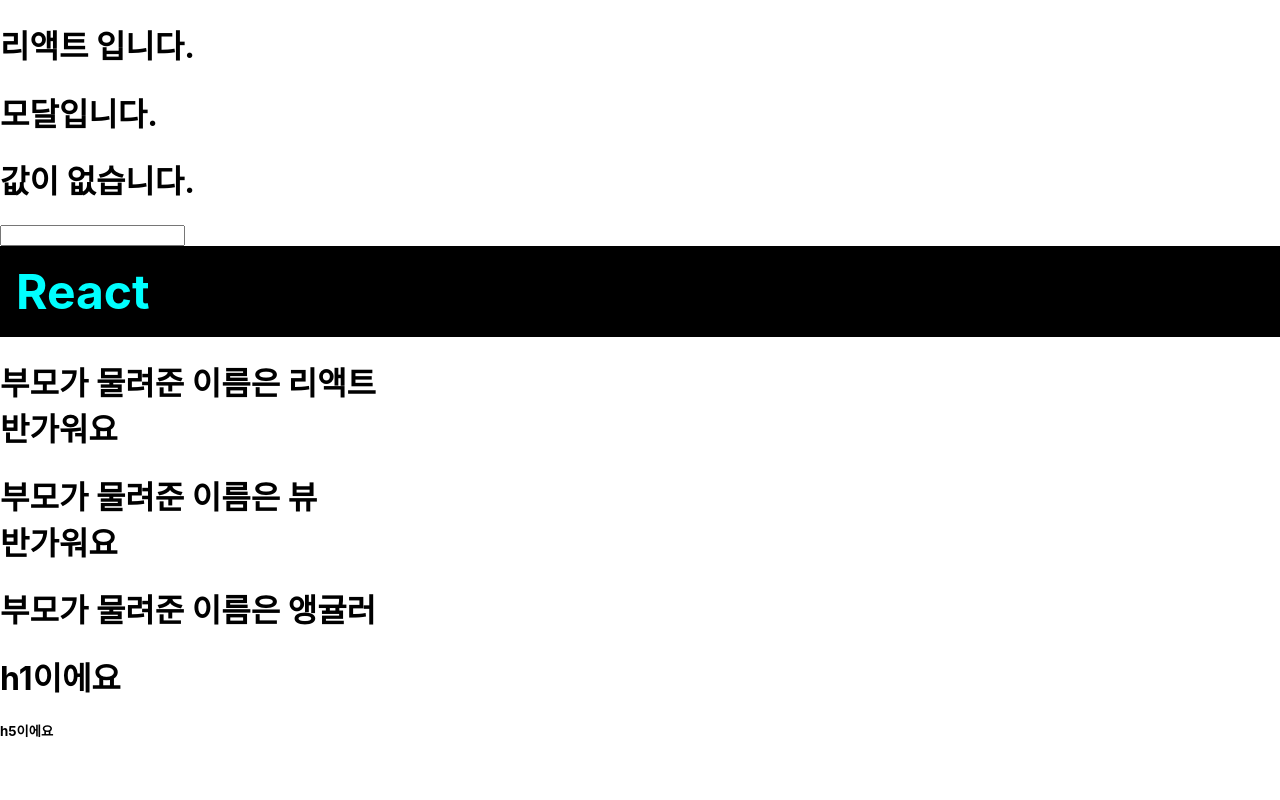
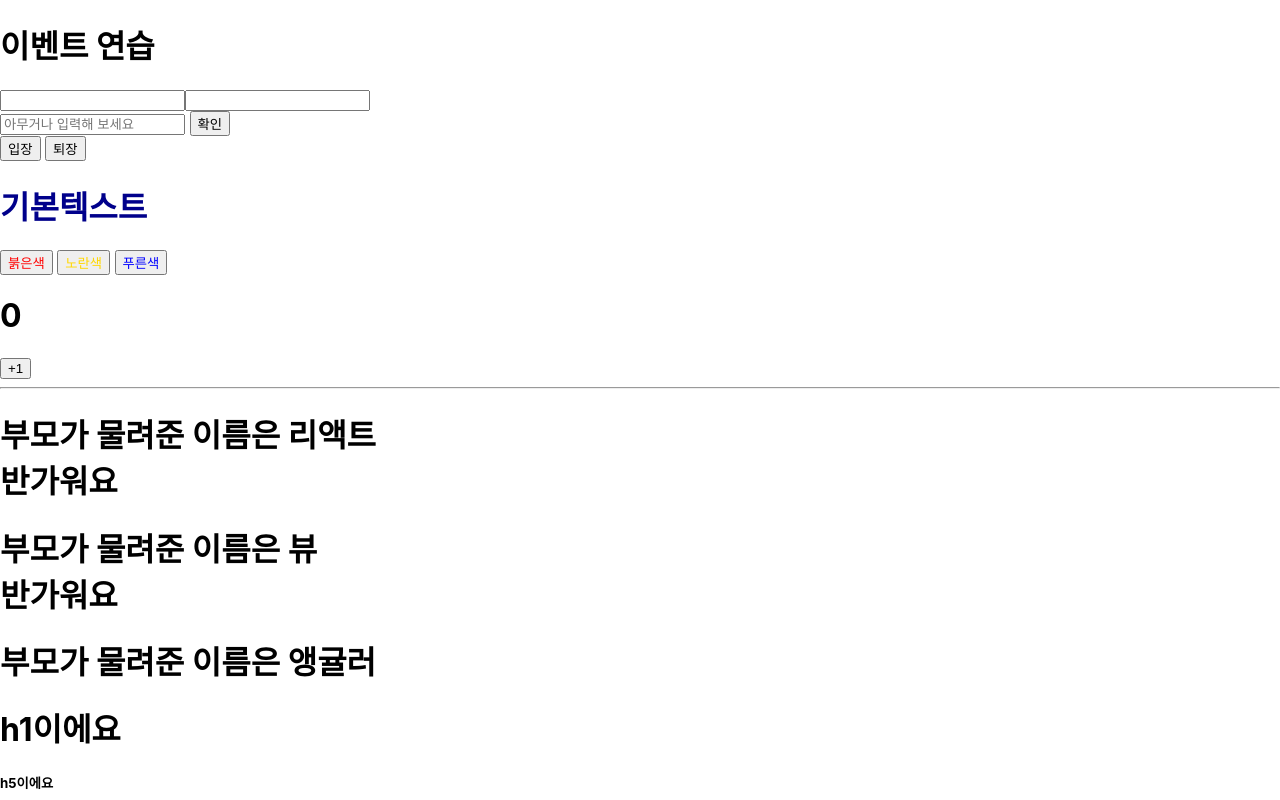
Before and after one commit to yoongmi/nepp_react, a React (Create React App) app in the folder react-app/: page / in a window 1280 px wide. Shown: the top 800 px of the page. Built offline with nearby package versions, Linux system fonts and the light colour scheme.

Commit message:
day03 event

```diff
--- a/react-app/src/App.js
+++ b/react-app/src/App.js
@@ -1,19 +1,26 @@
 import Jsx from "./components/Jsx";
 import InlineStyle from "./components/InlineStyle";
 import MyComponent from "./components/MyComponent";
+import Counter from "./components/Counter";
+import Say from "./components/Sey";
+import EventPractice from "./components/EventPractice";
 
 function App() {
   const name1 = "리액트";
   return (
     <>
-      <Jsx />
-      <InlineStyle />
+      <EventPractice />
+      <Say />
+      <Counter />
+      <hr />
       <MyComponent name={name1} message="반가워요" />
       <MyComponent name={"뷰"} message="반가워요" />
       <MyComponent name={"앵귤러"}>
         <h1>h1이에요</h1>
         <h5>h5이에요</h5>
       </MyComponent>
+      <InlineStyle />
+      <Jsx />
     </>
   );
 }
--- /dev/null
+++ b/react-app/src/components/Counter.jsx
@@ -0,0 +1,22 @@
+import { useState } from "react";
+
+const Counter = () => {
+  // 배열의 비구조화 할당.
+  const [number, setNumber] = useState(0);
+
+  const handleClick = () => {
+    //set 함수는 비동기.
+    setNumber(number + 1);
+    console.log(number);
+    //setNumber 함수 실행하기전에 console이 먼저 실행되어
+    //화면의 숫자보다 콘솔숫자가 -1
+  };
+  return (
+    <>
+      <h1>{number}</h1>
+      <button onClick={handleClick}>+1</button>
+    </>
+  );
+};
+
+export default Counter;
--- /dev/null
+++ b/react-app/src/components/EventPractice.jsx
@@ -0,0 +1,53 @@
+import { useState } from "react";
+
+const EventPractice = () => {
+  // const [message, setMessage] = useState("");
+  // const [username, setusername] = useState("");
+
+  const [form, setForm] = useState({
+    username: "",
+    username2: "",
+    message: "",
+  });
+  const { username, username2, message } = form;
+
+  const handleClick = () => {
+    alert(username + username2 + message);
+    setForm({ username: "", username2: "", message: "" });
+  };
+
+  const handlekeyUp = (e) => {
+    if (e.key === "Enter") {
+      handleClick();
+    }
+  };
+
+  const handleChange = (e) => {
+    const { name, value } = e.target;
+    // const name = e.target.name;
+    // const value = e.target.value;
+    const nextForm = { ...form, [name]: value };
+    setForm(nextForm);
+  };
+
+  return (
+    <>
+      <h1>이벤트 연습</h1>
+      <input onChange={handleChange} name="username" value={username} />
+      <input onChange={handleChange} name="username2" value={username2} />
+      <br />
+      <input
+        type="text"
+        name="message"
+        placeholder="아무거나 입력해 보세요"
+        onChange={handleChange}
+        value={message}
+        onKeyUp={handlekeyUp}
+      />
+      &nbsp;
+      <button onClick={handleClick}>확인</button>
+    </>
+  );
+};
+
+export default EventPractice;
--- a/react-app/src/components/MyComponent.jsx
+++ b/react-app/src/components/MyComponent.jsx
@@ -1,13 +1,13 @@
-const MyComponent = (props) => {
+const MyComponent = ({ name, message, children }) => {
   return (
     <>
       <h1>
-        부모가 물려준 이름은 {props.name}
+        부모가 물려준 이름은 {name}
         <br />
-        {props.message}
+        {message}
       </h1>
       {/** 태그 사이의 내용을 보내주는게 children */}
-      {props.children}
+      {children}
     </>
   );
 };
--- /dev/null
+++ b/react-app/src/components/Sey.jsx
@@ -0,0 +1,32 @@
+import { useState } from "react";
+
+const Say = () => {
+  //message는 setMessage를 통해서만 값을 바꿀 수 있음.
+  const [message, setMessage] = useState("기본텍스트");
+  const onClickEnter = () => setMessage("안녕하세요");
+  const onClickLeave = () => setMessage("안녕히 가세요");
+  //color는 setColor를 통해서만 값을 바꿀 수 있음.
+  const [color, setColor] = useState("darkblue");
+
+  return (
+    <div>
+      <button onClick={onClickEnter}>입장</button>&nbsp;
+      <button onClick={onClickLeave}>퇴장</button>
+      {/* 하단의 color는 color:color 축약. */}
+      <h1 style={{ color }}>{message}</h1>
+      <button style={{ color: "red" }} onClick={() => setColor("red")}>
+        붉은색
+      </button>
+      &nbsp;
+      <button style={{ color: "gold" }} onClick={() => setColor("gold")}>
+        노란색
+      </button>
+      &nbsp;
+      <button style={{ color: "blue" }} onClick={() => setColor("blue")}>
+        푸른색
+      </button>
+    </div>
+  );
+};
+
+export default Say;
--- a/react-app/src/index.js
+++ b/react-app/src/index.js
@@ -1,15 +1,11 @@
-import React from 'react';
-import ReactDOM from 'react-dom/client';
-import './index.css';
-import App from './App';
-import reportWebVitals from './reportWebVitals';
+import React from "react";
+import ReactDOM from "react-dom/client";
+import "./index.css";
+import App from "./App";
+import reportWebVitals from "./reportWebVitals";
 
-const root = ReactDOM.createRoot(document.getElementById('root'));
-root.render(
-  <React.StrictMode>
-    <App />
-  </React.StrictMode>
-);
+const root = ReactDOM.createRoot(document.getElementById("root"));
+root.render(<App />);
 
 // If you want to start measuring performance in your app, pass a function
 // to log results (for example: reportWebVitals(console.log))
```
Also changed, not shown: 1 other file (tests, documents, lock files or other folders).
